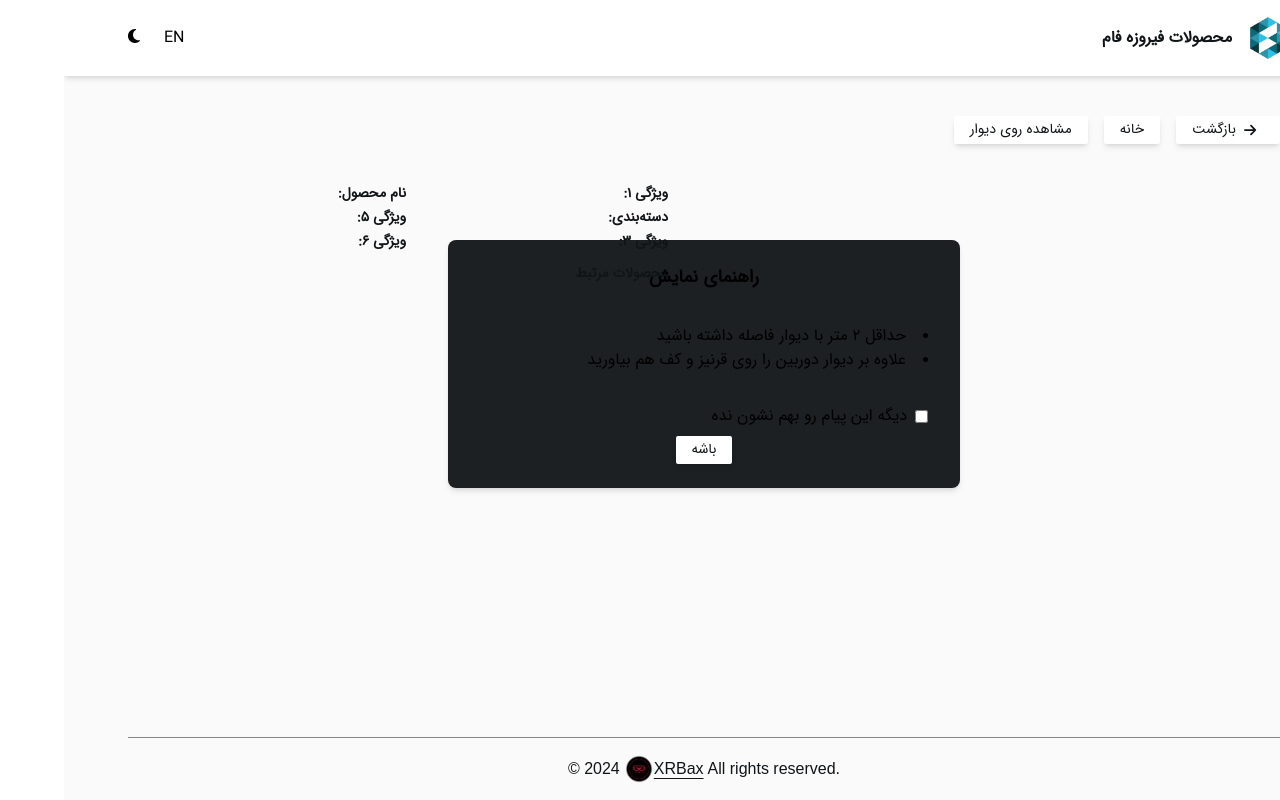
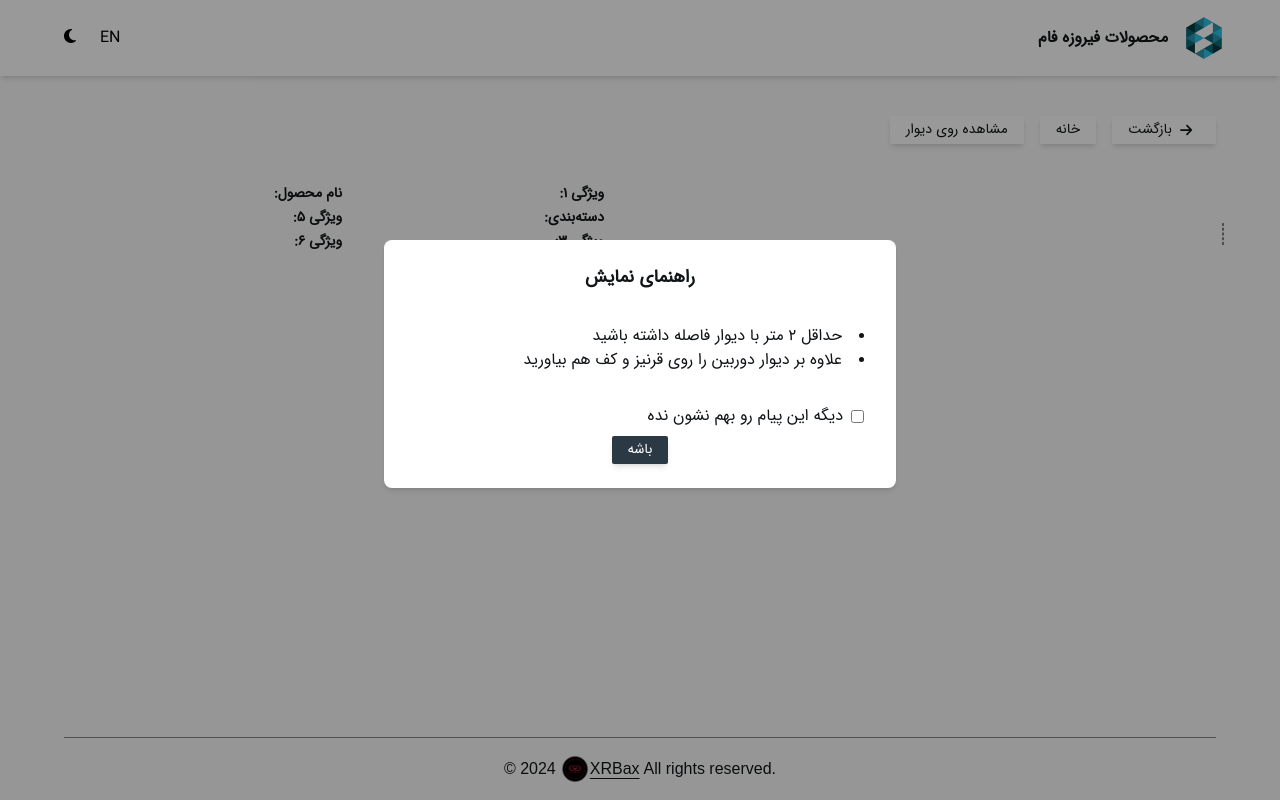
Before and after one commit to mmollaahmadi/Firouze-CO, a Next.js app: page /product/1 in a window 1280 px wide. Both pictures are taken after a click on the button "مشاهده روی دیوار". Built offline with nearby package versions, Linux system fonts and the light colour scheme.

Commit message:
change color of modal.

```diff
--- a/src/components/composite/Modals/GuideModalContent/GuideModalContent.tsx
+++ b/src/components/composite/Modals/GuideModalContent/GuideModalContent.tsx
@@ -31,7 +31,8 @@ export default function GuideModalContent({
   };
 
   return (
-    <div className="grid grid-cols-1 p-6 justify-evenly items-center shadow-md bg-opacity-95 bg-SuperDarkBlue rounded-lg absolute w-5/6 sm:w-2/5 top-0 mt-[30vh] left-1/2 -translate-x-1/2 bottom-70">
+    <div className="fixed inset-0 flex w-full h-full justify-center items-center bg-[#000] bg-opacity-40 z-50">
+      <div className="grid grid-cols-1 p-6 justify-evenly items-center shadow-md bg-White text-SuperDarkBlue rounded-lg absolute w-5/6 sm:w-2/5 top-0 mt-[30vh] left-1/2 -translate-x-1/2 bottom-70">
         <div className="text-center">
           <h1 className="text-lg font-bold">{context?.guide_lines_title}</h1>
         </div>
@@ -50,7 +51,13 @@ export default function GuideModalContent({
           {context?.never_show_me_again}
         </label>
         <div className="flex justify-center mt-2">
-        <Button onClick={() => displayModel()} label={context?.ok} />
+          <button
+            className={`bg-DarkBlue text-White w-fit max-w-56 text-sm px-4 py-1 mx-2 h-fit shadow-md rounded-sm flex flex-row justify-around items-center`}
+            onClick={() => displayModel()}
+          >
+            {context?.ok}
+          </button>
+        </div>
       </div>
     </div>
   );
```
Lines whose indentation alone changed are shown as unchanged.
